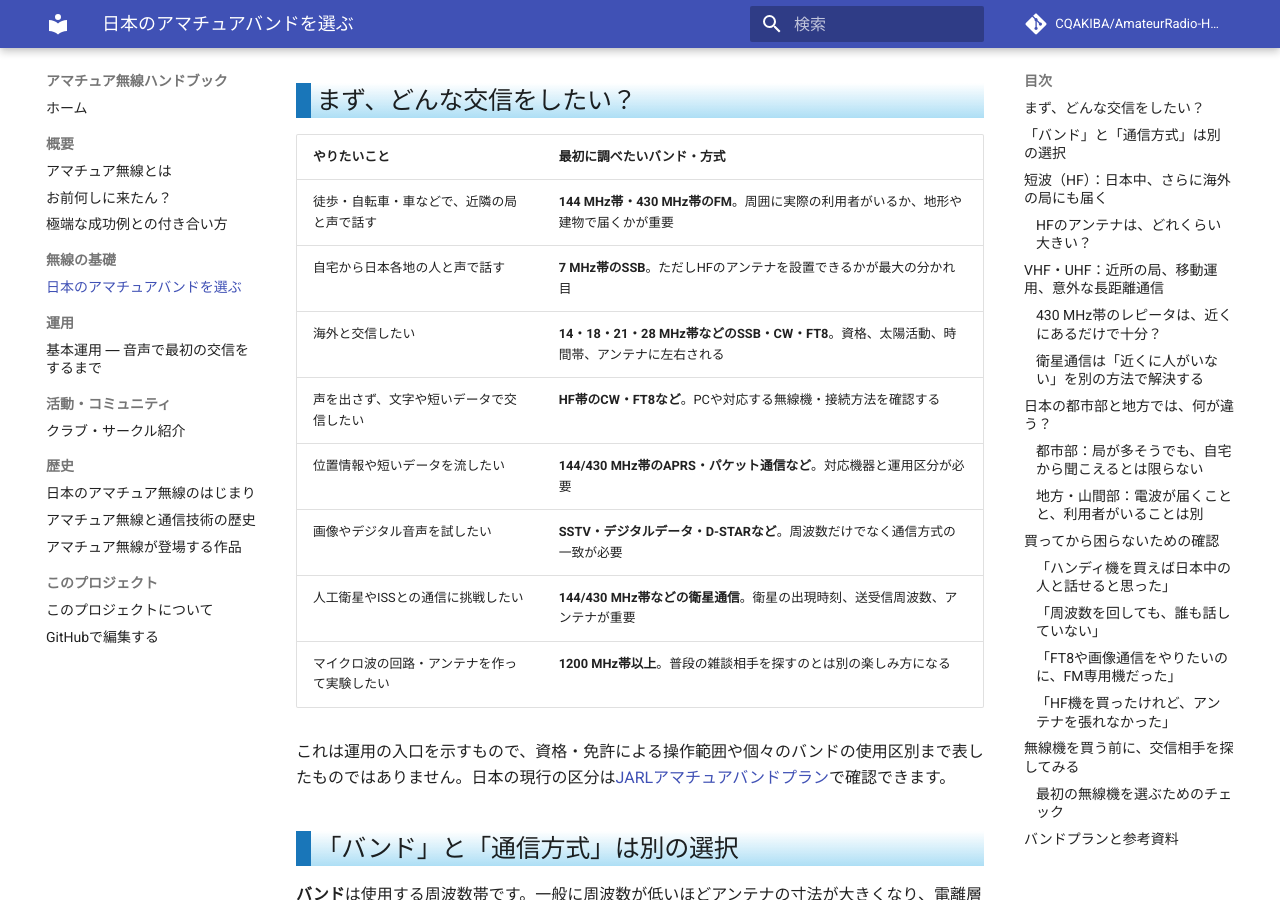
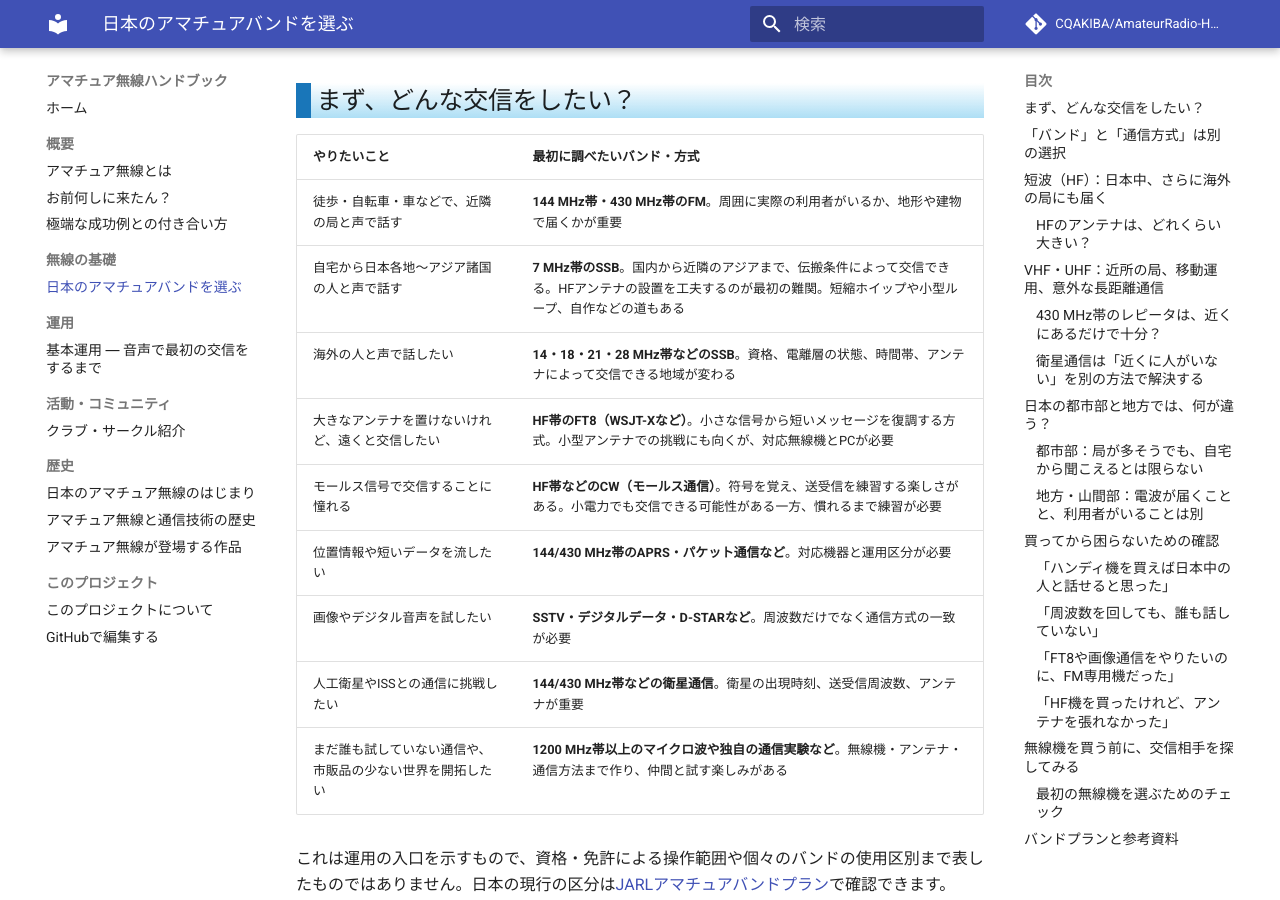
Before and after one commit to CQAKIBA/AmateurRadio-Handbook, an MkDocs documentation site: the page built from docs/02_無線の基礎/japan-band-guide.md, in a window 1280 px wide and 900 px high, scrolled down 447 px. Built offline with MkDocs 1.6.1 and Material for MkDocs 9.7.7, drawn with Linux system fonts in a browser that asks for light colours; comment, search, counter and statistics services are not loaded; some of the changed text lies outside the part shown.

Commit message:
docs: distinguish SSB, FT8, CW and experimental exploration in entry choices

```diff
--- a/docs/02_無線の基礎/japan-band-guide.md
+++ b/docs/02_無線の基礎/japan-band-guide.md
@@ -11,13 +11,14 @@
 | やりたいこと | 最初に調べたいバンド・方式 |
 | --- | --- |
 | 徒歩・自転車・車などで、近隣の局と声で話す | **144 MHz帯・430 MHz帯のFM**。周囲に実際の利用者がいるか、地形や建物で届くかが重要 |
-| 自宅から日本各地の人と声で話す | **7 MHz帯のSSB**。ただしHFのアンテナを設置できるかが最大の分かれ目 |
-| 海外と交信したい | **14・18・21・28 MHz帯などのSSB・CW・FT8**。資格、太陽活動、時間帯、アンテナに左右される |
-| 声を出さず、文字や短いデータで交信したい | **HF帯のCW・FT8など**。PCや対応する無線機・接続方法を確認する |
+| 自宅から日本各地～アジア諸国の人と声で話す | **7 MHz帯のSSB**。国内から近隣のアジアまで、伝搬条件によって交信できる。HFアンテナの設置を工夫するのが最初の難関。短縮ホイップや小型ループ、自作などの道もある |
+| 海外の人と声で話したい | **14・18・21・28 MHz帯などのSSB**。資格、電離層の状態、時間帯、アンテナによって交信できる地域が変わる |
+| 大きなアンテナを置けないけれど、遠くと交信したい | **HF帯のFT8（WSJT-Xなど）**。小さな信号から短いメッセージを復調する方式。小型アンテナでの挑戦にも向くが、対応無線機とPCが必要 |
+| モールス信号で交信することに憧れる | **HF帯などのCW（モールス通信）**。符号を覚え、送受信を練習する楽しさがある。小電力でも交信できる可能性がある一方、慣れるまで練習が必要 |
 | 位置情報や短いデータを流したい | **144/430 MHz帯のAPRS・パケット通信など**。対応機器と運用区分が必要 |
 | 画像やデジタル音声を試したい | **SSTV・デジタルデータ・D-STARなど**。周波数だけでなく通信方式の一致が必要 |
 | 人工衛星やISSとの通信に挑戦したい | **144/430 MHz帯などの衛星通信**。衛星の出現時刻、送受信周波数、アンテナが重要 |
-| マイクロ波の回路・アンテナを作って実験したい | **1200 MHz帯以上**。普段の雑談相手を探すのとは別の楽しみ方になる |
+| まだ誰も試していない通信や、市販品の少ない世界を開拓したい | **1200 MHz帯以上のマイクロ波や独自の通信実験など**。無線機・アンテナ・通信方法まで作り、仲間と試す楽しみがある |
 
 これは運用の入口を示すもので、資格・免許による操作範囲や個々のバンドの使用区別まで表したものではありません。日本の現行の区分は[JARLアマチュアバンドプラン](https://www.jarl.org/Japanese/A_Shiryo/A-3_Band_Plan/A-3-0.htm)で確認できます。
 
@@ -39,7 +40,7 @@ HF帯では電離層によって電波が地上へ戻ってくるため、見通
 | --- | --- | --- |
 | **1.8/1.9 MHz帯** | 夜間の国内・海外DX、CW・データ・電話など | 波長が非常に長く、アンテナとノイズ対策が難しい。小さな住宅から始めるには工夫が必要 |
 | **3.5/3.8 MHz帯** | 夜間から早朝の国内交信。冬場の長距離通信も | 国内の使用可能な周波数が飛び飛びになっている。大型アンテナ、都市部の受信ノイズに注意 |
-| **7 MHz帯** | 昼間を中心とした国内SSB・CW・FT8など。条件により海外とも | 国内の声の交信を探す有力候補。ただし短いベランダアンテナでは十分な性能を得にくい |
+| **7 MHz帯** | 昼間の国内SSB・CW・FT8などに加え、時間帯や伝搬条件が合えばアジアなど海外とも | 声で国内外の局を探す有力候補。アンテナを短くすると効率が落ちやすいが、短縮や設置場所の工夫による運用例もある |
 | **10 MHz帯** | CWや狭帯域データで国内外と交信 | 日本では通常のSSB・AMによる音声通信には使えない。声で話すためだけに選ばない |
 | **14 MHz帯** | 国際交信、SSB・CW・FT8など。条件により国内も | 世界の局を探す定番の一つ。資格による運用制限があり、国内の雑談がいつも聞こえるとは限らない |
 | **18 MHz帯** | 国内外のSSB・CW・データ通信 | 14 MHz帯や21 MHz帯と違う伝搬条件を楽しめる。電離層の状態で活発さが変わる |
@@ -49,7 +50,7 @@ HF帯では電離層によって電波が地上へ戻ってくるため、見通
 
 **資格にも注意が必要です。** たとえば日本では、10 MHz帯と14 MHz帯の送信には第一級または第二級アマチュア無線技士の資格が必要です。18 MHz帯は第三級以上で使えますが第四級では使えません。一方、7 MHz帯や21 MHz帯は第四級でも条件の範囲内で運用できます。無線機が受信・送信可能なバンドでも、資格と局免許が対応していなければ送信できません。詳しくは[日本無線協会の資格別操作範囲](https://www.nichimu.or.jp/denpa/shikaku/ama/index.html)を参照してください。
 
-**日本各地の人との音声交信を目標にするなら、まず7 MHz帯で実際に何が聞こえるかを確かめる**と、その後の設備選びがしやすくなります。ただし、7 MHz帯の活発さにも時間差・地域差があり、聞こえる局の数を保証するものではありません。
+**日本各地からアジア諸国まで、声による交信を試したいなら7 MHz帯は有力な候補です。** 電離層の状態が変われば、昼間は国内、夕方や夜間には海外の局が聞こえることもあります。受信だけでも時間帯による違いを楽しめます。ただし、交信相手の数や届く地域は一定ではありません。
 
 ### HFのアンテナは、どれくらい大きい？
 
```
